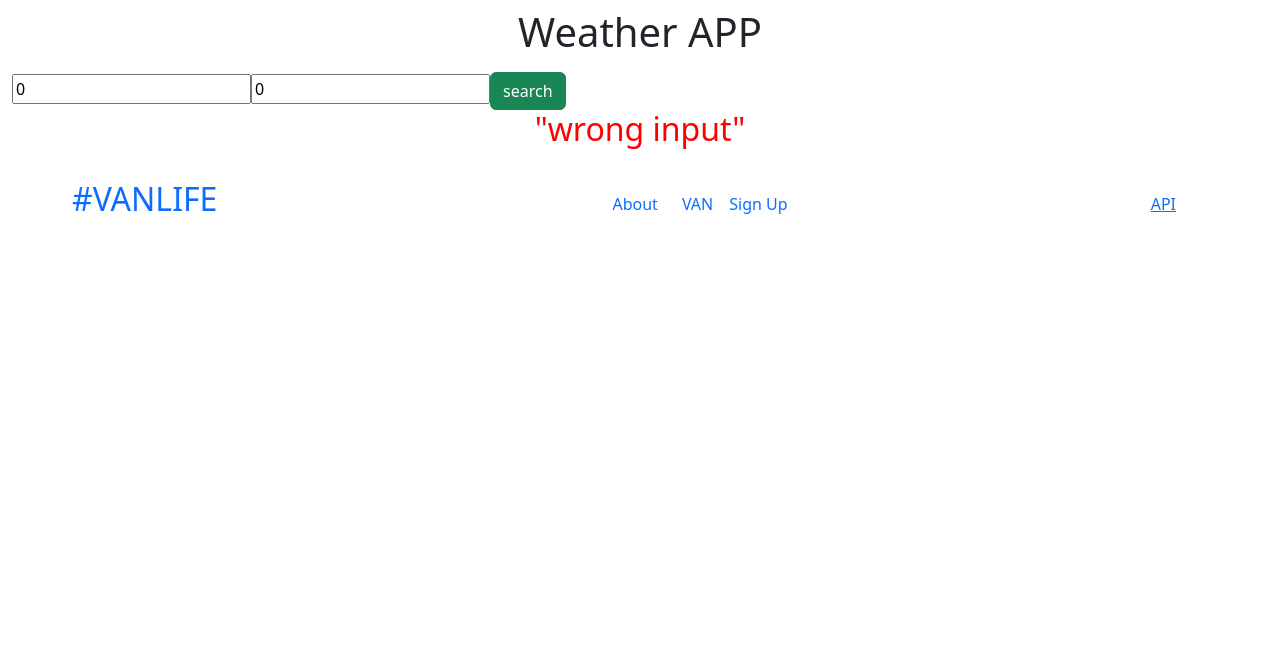
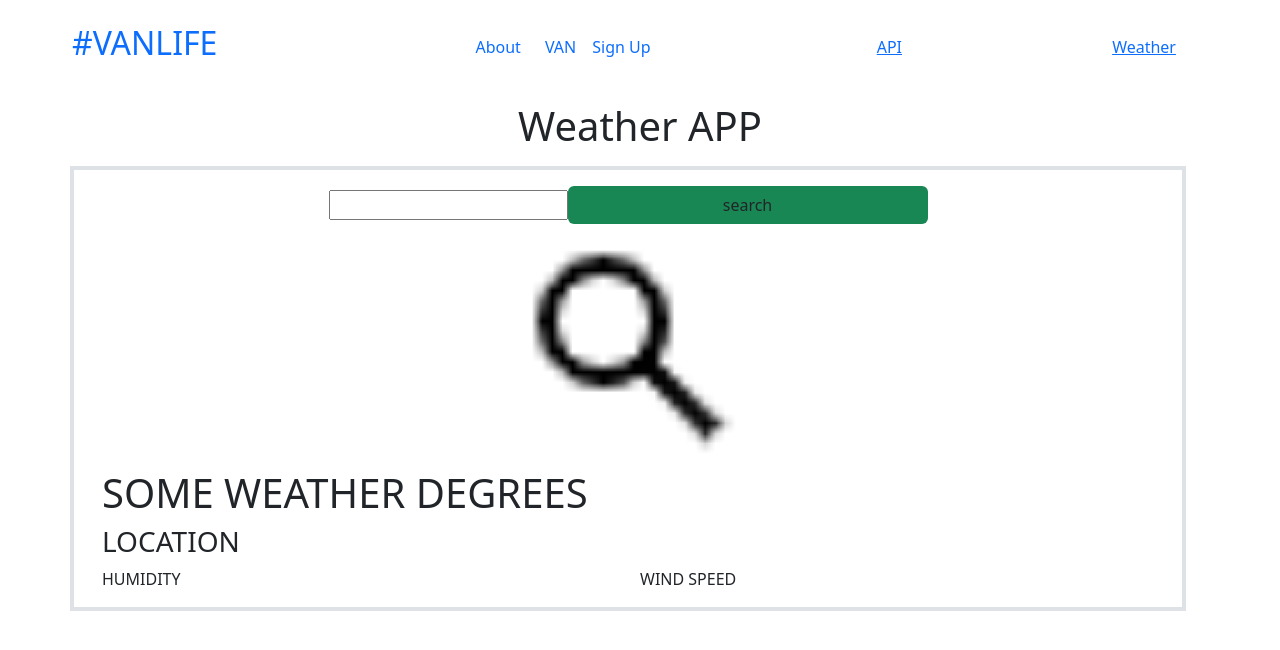
Before and after one commit to TORY-SKY/react-app-vite, a React (Vite) app: page /weather in a window 1280 px wide. Shown: the top 650 px of the page. Built offline with nearby package versions, Linux system fonts and the light colour scheme.

Commit message:
reactAPI

```diff
--- a/index.html
+++ b/index.html
@@ -4,7 +4,7 @@
     <meta charset="UTF-8" />
     <link rel="icon" type="image/svg+xml" href="/vite.svg" />
     <meta name="viewport" content="width=device-width, initial-scale=1.0" />
-    <title>Vite + React + TS</title>
+    <title>LEARNING REACT.JS</title>
     <link rel="stylesheet" href="https://fonts.googleapis.com/css2?family=Material+Symbols+Outlined:opsz,wght,FILL,GRAD@20..48,100..700,0..1,-50..200" />
     <link rel="stylesheet" href="https://fonts.googleapis.com/css2?family=Material+Symbols+Outlined:opsz,wght,FILL,GRAD@24,400,0,0" />
   </head>
--- a/src/App.tsx
+++ b/src/App.tsx
@@ -11,7 +11,6 @@ function App() {
   return (
     <>
       <Context>
-        <WeatherAPI />
         <LandingPage />
 
         <Routes>
@@ -19,6 +18,7 @@ function App() {
           <Route path="/about" element={<ABOUT />}></Route>
           <Route path="/signup" element={<SignUP />}></Route>
           <Route path="/api" element={<AppliPrograI />}></Route>
+          <Route path="/weather" element={<WeatherAPI />}></Route>
         </Routes>
       </Context>
     </>
--- /dev/null
+++ b/src/components/API_FILES/API_CSS/WeatherAPI.css
@@ -0,0 +1,4 @@
+.searchBTN img{
+    width: 12px;
+    height: 19px;
+}
--- a/src/components/API_FILES/WeatherAPI.tsx
+++ b/src/components/API_FILES/WeatherAPI.tsx
@@ -1,12 +1,15 @@
 import axios from "axios";
 import React, { useState } from "react";
+import searchIcon from "../imagess/searchIcon.png";
+import "./API_CSS/WeatherAPI.css";
 
 const WeatherAPI = () => {
-  const [long, setlong] = useState(0);
+  const [city, setCity] = useState(0);
   const [lat, setLat] = useState(0);
   const [data, setData] = useState(0);
-  const URL_KEY = "3a33c91f8a77ec89fb6d58536eb1ede9";
-  const URL = `https://api.openweathermap.org/data/2.5/weather?lat=${lat}&lon=${long}&appid=${URL_KEY}`;
+  const Obb = { vic: "is my Name", music: "i love" };
+  const URL_KEY: string = "dc4c9cbda170044955baca69418e9eea";
+  const URL: string = `https://api.openweathermap.org/data/2.5/weather?q=${city}&appid=${URL_KEY}`;
   const WeatherAPI = async () => {
     try {
       const response = await axios.get(URL);
@@ -17,39 +20,27 @@ const WeatherAPI = () => {
   };
   return (
     <div>
+      {console.log(data.data)}
       <nav className="nav navbar d-flex align-items-center justify-content-center">
         <h1>Weather APP</h1>
       </nav>
-      <div className="container-fluid">
-        <form action="">
+      <div className="WeatherAppDiv container">
+        <div className="container border border-4 row d-flex flex-column align-items-center justify-content-center p-3">
+          <div className="inputContainer d-flex align-items-center justify-content-center">
+            <input type="text" className="" />
+            <button className="btn  bg-success searchBTN" onClick={WeatherAPI}>
+              search
+            </button>
+          </div>
+          <img src={searchIcon} className="w-25" alt="Some weather images" />
+          <h1>SOME WEATHER DEGREES</h1>
+          <h3>LOCATION</h3>
           <div>
-            <input
-              type="number"
-              placeholder="longitude"
-              value={long}
-              onChange={(e) => setlong(e.target.value)}
-            />
-            <input
-              type="number"
-              placeholder="latitude"
-              value={lat}
-              onChange={(e) => setLat(e.target.value)}
-            />
-            <input
-              type="button"
-              value="search"
-              className="btn btn-success"
-              onClick={WeatherAPI}
-            />
+            <div className="row">
+              <div className="col-6">HUMIDITY</div>
+              <div className="col-6">WIND SPEED</div>
+            </div>
           </div>
-        </form>
-        <div className="container d-flex align-items-center justify-content-center">
-          <h1>{data.id}</h1>
-          {isNaN(lat && long) ? (
-            console.log(data)
-          ) : (
-            <h2 style={{ color: "red" }}> "wrong input"</h2>
-          )}
         </div>
       </div>
     </div>
--- a/src/components/ReactRouter/landingPage.tsx
+++ b/src/components/ReactRouter/landingPage.tsx
@@ -37,6 +37,7 @@ const LandingPage = () => {
         </NavLink>
       </span>
       <NavLink to="/api">API</NavLink>
+      <NavLink to="/weather">Weather</NavLink>
     </nav>
   );
 };
```
